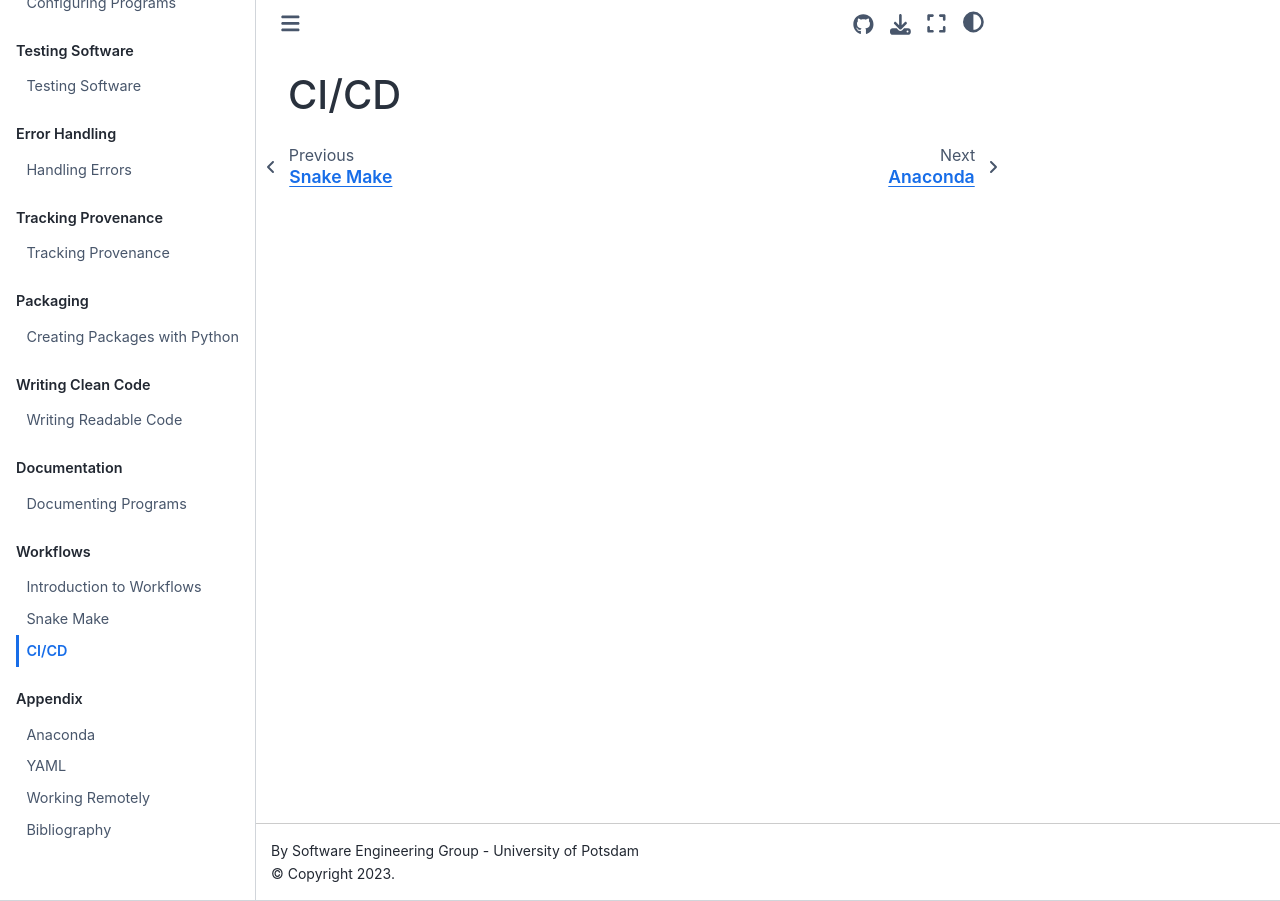
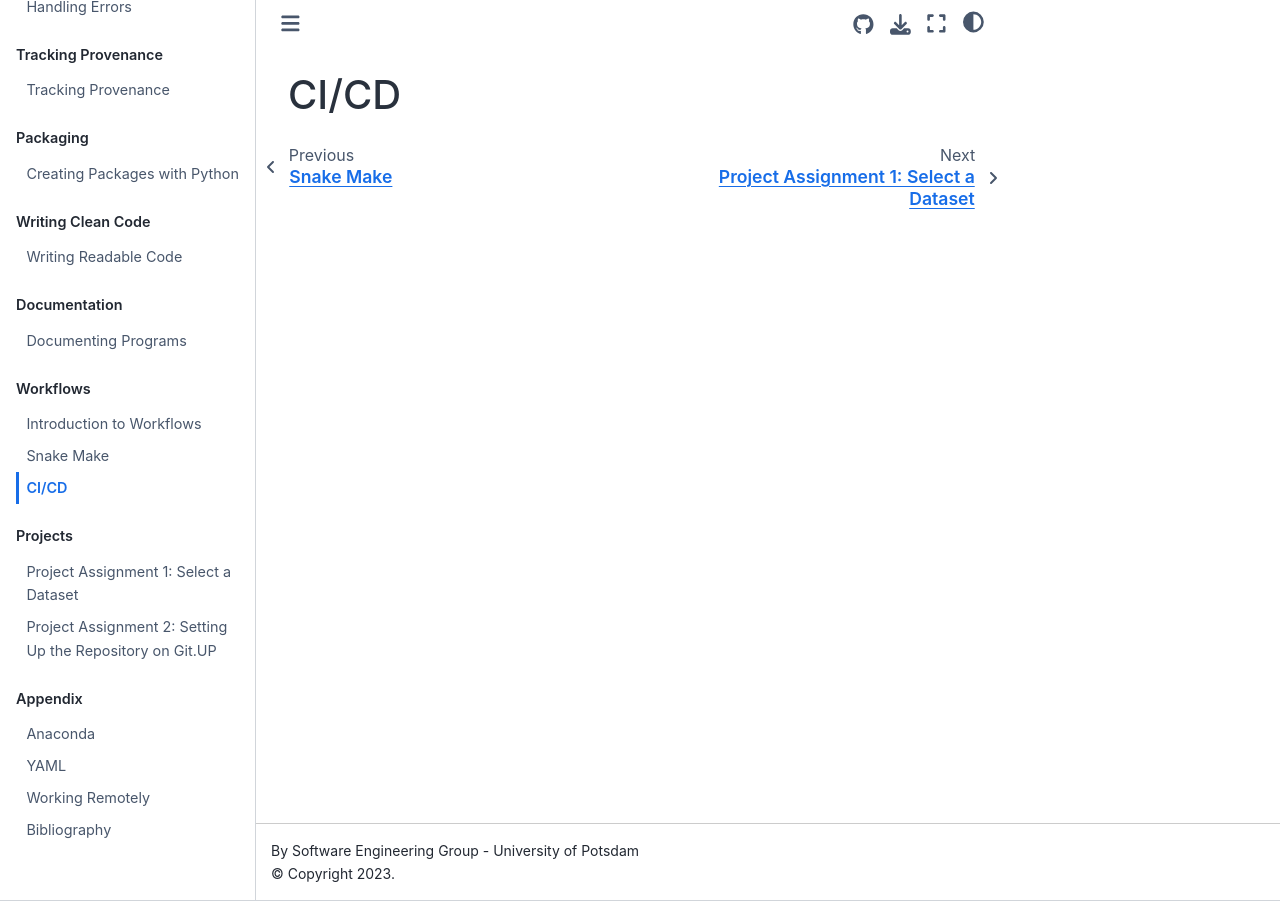
Before and after one commit to Software-Engineering-Group-UP/RSE-UP, a Jupyter Book: the page built from chapters/advanced_cicd.md, in a window 1280 px wide. Built offline with Jupyter Book 1.0.4 settings and Sphinx 7.4.7 and the Sphinx Book theme 1.1.4, drawn with Linux system fonts in a browser that asks for light colours; pages that are not in the unit, such as notebooks, are missing from menus; some of the changed lines change nothing that is shown.

Commit message:
found the error

```diff
--- a/_toc.yml
+++ b/_toc.yml
@@ -67,11 +67,10 @@ parts:
       - file: worksheets/worksheet1_python_refresher.ipynb
       - file: worksheets/worksheet2_install_more_tool_shell.ipynb
       - file: worksheets/worksheet3_cli_python_git.ipynb
-
-  #- caption: Projects
-  #  chapters:
-  #    - file: projects/individual/1_project_instructions.md
-  #    - file: projects/individual/2_project_instructions.md
+  - caption: Projects
+    chapters:
+      - file: projects/individual/1_project_instructions.md
+      - file: projects/individual/2_project_instructions.md
   - caption: Appendix
     chapters:
       - file: chapters/anaconda.md
```
